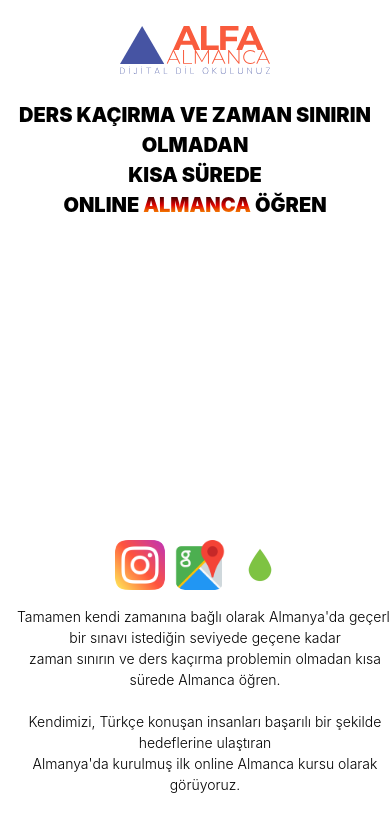
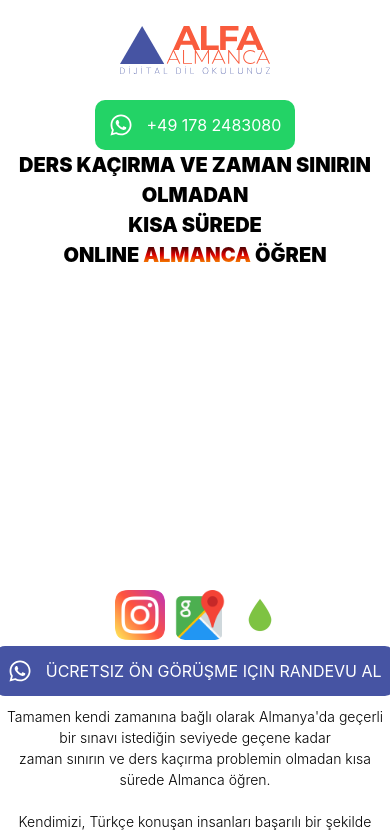
Before and after one commit to sercanbaris/alfa-almanca, a React (Vite) app: page / in a window 390 px wide. Shown: the top 835 px of the page. Built offline with nearby package versions, Linux system fonts and the light colour scheme.

Commit message:
Update about picture border radius in about.css

```diff
--- a/index.html
+++ b/index.html
@@ -9,9 +9,20 @@
   <link rel="manifest" href="/public/images/favicon/site.webmanifest">
   <meta name="viewport" content="width=device-width, initial-scale=1.0" />
   <title>Alfa Almanca</title>
+  <!-- Google Tag Manager -->
+<script>(function(w,d,s,l,i){w[l]=w[l]||[];w[l].push({'gtm.start':
+  new Date().getTime(),event:'gtm.js'});var f=d.getElementsByTagName(s)[0],
+  j=d.createElement(s),dl=l!='dataLayer'?'&l='+l:'';j.async=true;j.src=
+  'https://www.googletagmanager.com/gtm.js?id='+i+dl;f.parentNode.insertBefore(j,f);
+  })(window,document,'script','dataLayer','GTM-KDD67XR');</script>
+  <!-- End Google Tag Manager -->
 </head>
 
 <body>
+  <!-- Google Tag Manager (noscript) -->
+<noscript><iframe src="https://www.googletagmanager.com/ns.html?id=GTM-KDD67XR"
+  height="0" width="0" style="display:none;visibility:hidden"></iframe></noscript>
+  <!-- End Google Tag Manager (noscript) -->
   <div id="root"></div>
   <script type="module" src="/src/main.jsx"></script>
 </body>
--- a/src/App.jsx
+++ b/src/App.jsx
@@ -8,10 +8,12 @@
 import Success from "./pages/Success";
 import Exams from "./pages/Exams";
 import Services from "./pages/Services";
+import ScrollToTopButton from "./pages/ScrollToTopButton";
 
 function App() {
   return (
     <div>
+      <ScrollToTopButton />
       <Header />
       <Hero />
       <Feature />
--- /dev/null
+++ b/src/css/ScrollToTopButton.css
@@ -0,0 +1,25 @@
+.scroll-to-top {
+    position: fixed;
+    bottom: 20px;
+    right: 20px;
+    display: none;
+    width: 50px;
+    height: 50px;
+    background-color: var(--alfaBlue);
+    color: white;
+    border: none;
+    border-radius: 50%;
+    font-size: 24px;
+    cursor: pointer;
+    align-items: center;
+    justify-content: center;
+    z-index: 1000;
+}
+
+.scroll-to-top.show {
+    display: flex;
+}
+
+.scroll-to-top:hover {
+    background-color: var(--alfaBlue);
+}
--- a/src/css/about.css
+++ b/src/css/about.css
@@ -41,6 +41,7 @@
 
 .about-pic {
     width: 100%;
+    border-radius: 50%;
 }
 
 
--- a/src/css/header.css
+++ b/src/css/header.css
@@ -1,13 +1,14 @@
 .header {
     display: flex;
     height: 100px;
-    /* background-color: aquamarine; */
+
     width: 100%;
     align-items: center;
     justify-content: space-around;
 
-    background: #fff;
+
 }
+
 
 
 .logo {
@@ -15,34 +16,9 @@
 }
 
 
-.whatsappCall {
-    background-image: url("whatsappCall.png");
-    width: 200px;
-    height: 50px;
-    background-size: contain;
-    background-repeat: no-repeat;
-    outline: none;
-    cursor: pointer;
-    border: none;
-    background-color: transparent;
-    transition: ease 0.4s;
-    color: white;
-    font-size: 18px;
-    padding-left: 40px;
-    font-weight: 900;
-}
 
 
-.whatsappCall:hover {
-    /* boyutu büyüt */
-    transform: scale(1.05);
-}
 
-.menu {
-    display: flex;
-    justify-content: center;
-    align-items: center;
-}
 
 .link {
     display: flex;
@@ -92,15 +68,7 @@
         display: none;
     }
 
-    .link {
-        width: 100px;
-        margin-left: 5px;
-    }
 
-    .menu {
-        /*  hide div */
-        display: none;
-    }
 
 
 
--- a/src/css/hero.css
+++ b/src/css/hero.css
@@ -4,7 +4,65 @@
     height: 100%;
     justify-content: center;
     flex-direction: column;
-    margin-top: 40px;
+    margin-top: 20px;
+}
+
+.yesil {
+    background-color: #23D366 !important;
+    width: 200px !important;
+    transition: ease 0.4s;
+}
+
+.yesil:hover {
+    scale: 1.01;
+}
+
+.ucretsiz-gorusme {
+    text-align: center;
+    display: flex;
+    justify-content: space-evenly;
+    align-items: center;
+    width: 400px;
+    background-color: var(--alfaBlue);
+    color: white;
+    text-decoration: none;
+    height: 50px;
+    border-radius: 10px;
+    text-transform: uppercase;
+    transition: ease 0.4s;
+}
+
+.ucretsiz-gorusme:hover {
+    background-color: var(--alfaBg);
+}
+
+.whatsapp {
+    font-size: 24px;
+}
+
+
+
+.whatsappCall {
+    background-image: url("./whatsappCall.png");
+    width: 200px;
+    height: 50px;
+    background-size: contain;
+    background-repeat: no-repeat;
+    outline: none;
+    cursor: pointer;
+    border: none;
+    background-color: transparent;
+    transition: ease 0.4s;
+    color: white;
+    font-size: 18px;
+    padding-left: 40px;
+    font-weight: 900;
+}
+
+
+.whatsappCall:hover {
+    /* boyutu büyüt */
+    transform: scale(1.05);
 }
 
 .video {
@@ -19,7 +77,7 @@
 
     display: flex;
     justify-content: center;
-    flex-direction: row;
+    flex-direction: column;
 
 }
 
@@ -35,6 +93,7 @@
     display: flex;
     width: 100%;
     justify-content: center;
+    align-items: center;
     flex-direction: column;
 
 }
--- a/src/pages/About.jsx
+++ b/src/pages/About.jsx
@@ -6,7 +6,7 @@
     <div className="about-container">
       <div className="about">
         <div className="about-picture">
-          <img className="about-pic" src="/biz-kimiz.png" alt="" />
+          <img className="about-pic" src="/alican.jpg" alt="" />
         </div>
         <div className="about-text">
           <div className="about-question">BİZ KİMİZ?</div>
--- a/src/pages/Header.jsx
+++ b/src/pages/Header.jsx
@@ -4,29 +4,6 @@
   return (
     <div className="header">
       <img className="logo" src="/Original.svg" alt="" />
-      <div className="menu">
-        <a className="link" href="#">
-          Ana Sayfa
-        </a>
-        <a className="link" href="#">
-          Hakkımızda
-        </a>
-        <a className="link" href="#">
-          Yorumlar
-        </a>
-
-        <a className="link" href="#">
-          İletişim
-        </a>
-      </div>
-      <div className="social-media">
-        <a
-          target="blank"
-          href="https://api.whatsapp.com/send/?phone=491782483080&text=Merhaba%2C+%C3%BCcretsiz+%C3%B6ng%C3%B6r%C3%BC%C5%9Fme+i%C3%A7in+randevu+alabilir+miyim%3F&type=phone_number&app_absent=0"
-        >
-          <button className="whatsappCall">+49 178 2483080</button>
-        </a>
-      </div>
     </div>
   );
 }
--- a/src/pages/Hero.jsx
+++ b/src/pages/Hero.jsx
@@ -1,14 +1,21 @@
-import React from "react";
 import ReactPlayer from "react-player";
 import "../css/hero.css";
-import Vimeo from "@u-wave/react-vimeo";
+import { FaWhatsapp } from "react-icons/fa";
 
 function Hero() {
   return (
     <div className="hero">
       <div className="ust">
-        {" "}
         <div className="left">
+          <a
+            className="ucretsiz-gorusme yesil"
+            target="blank"
+            href="https://api.whatsapp.com/send/?phone=491782483080&text=Merhaba%2C+%C3%BCcretsiz+%C3%B6ng%C3%B6r%C3%BC%C5%9Fme+i%C3%A7in+randevu+alabilir+miyim%3F&type=phone_number&app_absent=0"
+          >
+            <FaWhatsapp className="whatsapp " />
+            +49 178 2483080
+          </a>
+
           <div className="title">
             Ders Kaçırma ve Zaman Sınırın Olmadan <br /> Kısa Sürede <br />{" "}
             Online <span className="almanca">ALMANCA</span> ÖĞREN
@@ -44,6 +51,14 @@
               />
             </a>
           </div>
+          <a
+            className="ucretsiz-gorusme"
+            target="blank"
+            href="https://api.whatsapp.com/send/?phone=491782483080&text=Merhaba%2C+%C3%BCcretsiz+%C3%B6ng%C3%B6r%C3%BC%C5%9Fme+i%C3%A7in+randevu+alabilir+miyim%3F&type=phone_number&app_absent=0"
+          >
+            <FaWhatsapp className="whatsapp" />
+            Ücretsiz ön görüşme için randevu al
+          </a>
           <div className="description">
             Tamamen kendi zamanına bağlı olarak Almanya'da geçerli bir sınavı
             istediğin seviyede geçene kadar <br />
--- /dev/null
+++ b/src/pages/ScrollToTopButton.jsx
@@ -0,0 +1,40 @@
+import React, { useState, useEffect } from "react";
+import "../css/ScrollToTopButton.css";
+import { IoIosArrowDropupCircle } from "react-icons/io";
+
+const ScrollToTopButton = () => {
+  const [isVisible, setIsVisible] = useState(false);
+
+  const toggleVisibility = () => {
+    if (window.scrollY > 300) {
+      setIsVisible(true);
+    } else {
+      setIsVisible(false);
+    }
+  };
+
+  const scrollToTop = () => {
+    window.scrollTo({
+      top: 0,
+      behavior: "smooth",
+    });
+  };
+
+  useEffect(() => {
+    window.addEventListener("scroll", toggleVisibility);
+    return () => {
+      window.removeEventListener("scroll", toggleVisibility);
+    };
+  }, []);
+
+  return (
+    <IoIosArrowDropupCircle
+      className={`scroll-to-top ${isVisible ? "show" : ""}`}
+      onClick={scrollToTop}
+    >
+      ↑
+    </IoIosArrowDropupCircle>
+  );
+};
+
+export default ScrollToTopButton;
```
Also changed, not shown: public/alican.jpg (added).
